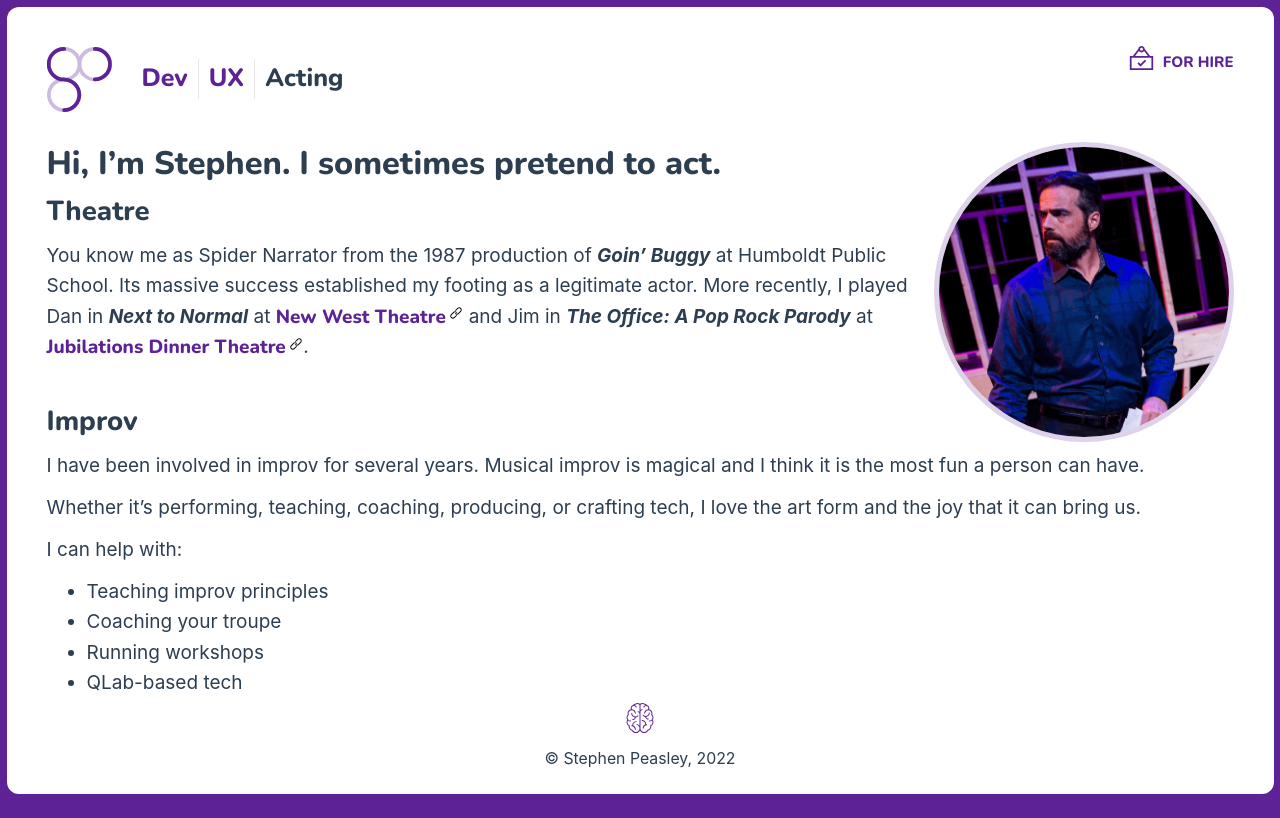
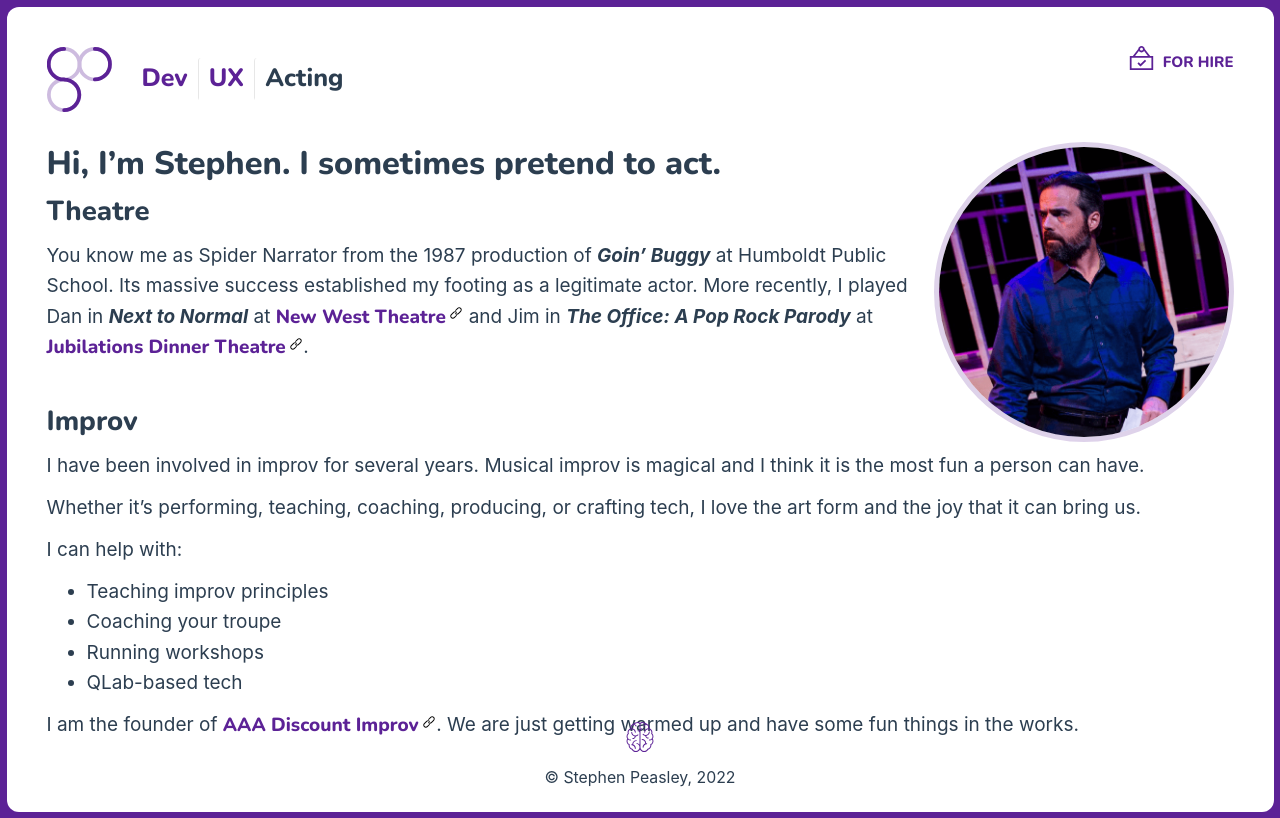
Before and after one commit to speasley/stephenpeasley, a Vue app: page /acting in a window 1280 px wide. Built offline with nearby package versions, Linux system fonts and the light colour scheme.

Commit message:
feat: add AAA Discount Improv

```diff
--- a/src/views/Acting.vue
+++ b/src/views/Acting.vue
@@ -43,6 +43,11 @@ onMounted(() => {
         <li>Running workshops</li>
         <li>QLab-based tech</li>
       </ul>
+      <p>
+        I am the founder of
+        <a href="https://www.discountimprov.com/">AAA Discount Improv</a>. We
+        are just getting warmed up and have some fun things in the works.
+      </p>
     </section>
   </article>
 </template>
```
